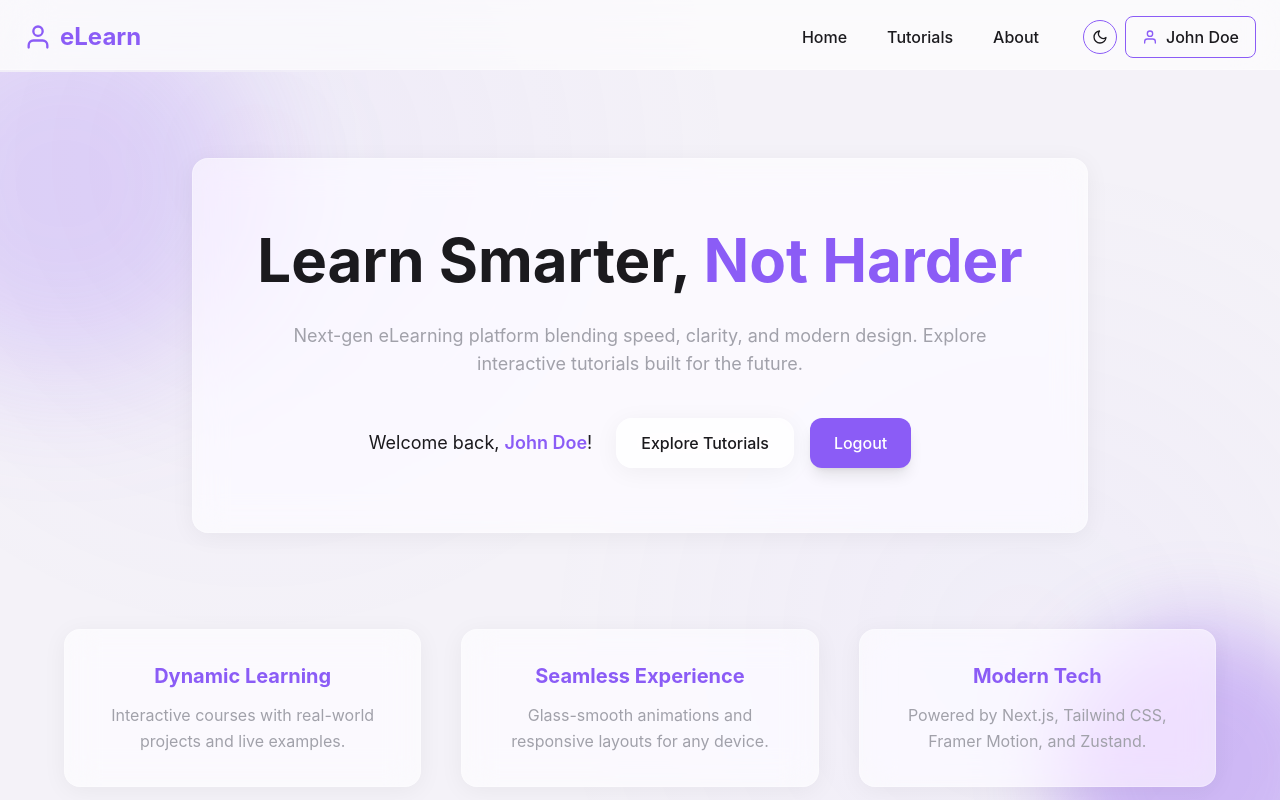
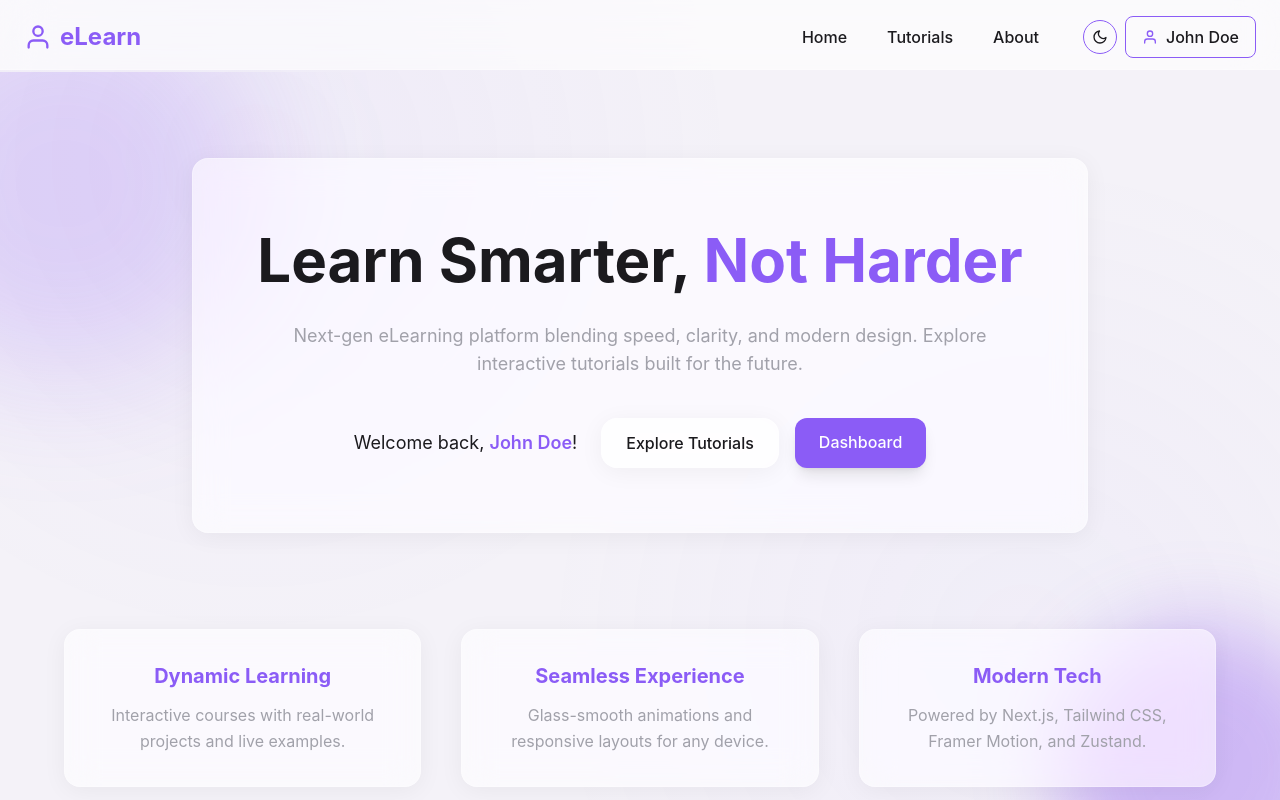
Before and after one commit to abdul-ghaffar01/elearning, a Next.js app: page / in a window 1280 px wide. Shown: the top 800 px of the page. Built offline with nearby package versions, Linux system fonts and the light colour scheme.

Commit message:
Changed button in heroes section

```diff
--- a/components/LandingPage.jsx
+++ b/components/LandingPage.jsx
@@ -73,13 +73,13 @@ export default function LandingPage() {
               >
                 Explore Tutorials
               </Link>
-              <button
-                onClick={logout}
+              <Link
+                href="/dashboard"
                 className="px-6 py-3 rounded-xl font-medium text-white shadow-lg"
                 style={{ backgroundColor: "var(--accent)" }}
               >
-                Logout
-              </button>
+                Dashboard
+              </Link>
             </div>
           </motion.div>
         )}
```
